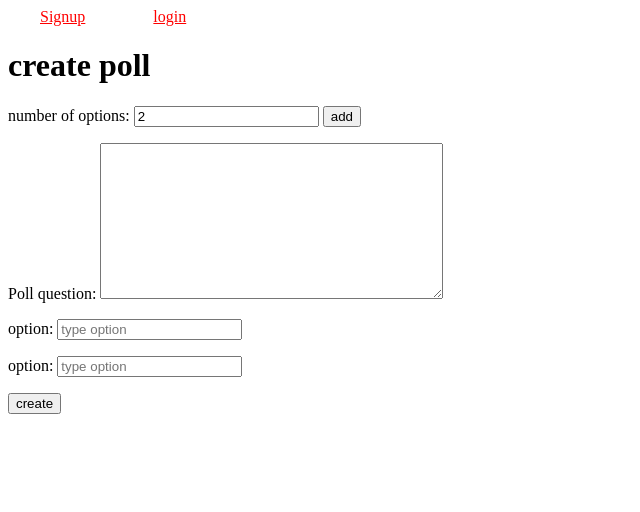
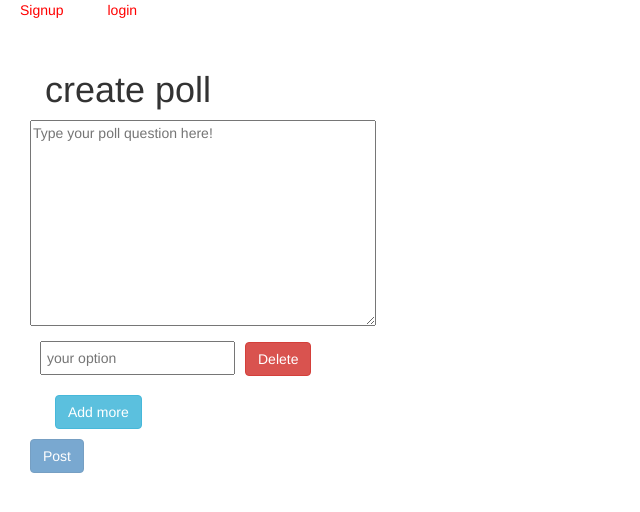
Before and after one commit to Mario-Vishal/POll-Django, a Django app: page /createpoll in a window 1280 px wide. Shown: the top 512 px of the page, without its empty margins (0-640 px from the left). Run offline with Django 3.2, Linux system fonts and the light colour scheme; some libraries are stand-ins or nearby versions.

Commit message:
added multiformset

```diff
--- a/poll/forms.py
+++ b/poll/forms.py
@@ -5,25 +5,34 @@ from django import forms
 from django.contrib.auth.models import User
 from django.contrib.auth.forms import UserCreationForm
 
-class PollForm(ModelForm):
+class PollForm(forms.ModelForm):
+    poll_question = forms.CharField(widget=forms.Textarea(attrs={
+        'placeholder':'Type your poll question here!',
+        'class':'poll-section row'
+        }), label='')
+    class Meta:
+        model = Poll
+
+        fields = [
+            'poll_question'
+        ]
+
+
+class OptionsForm(forms.ModelForm):
+
+    name = forms.CharField(label='',widget=forms.TextInput(attrs={
+    'class':'option-form',
+    'placeholder':'your option',
+    'required':True}))
 
     class Meta:
 
-        model = Poll
+        model = Options
 
-        fields = ['poll_question','option_number']
+        fields = [
+            'name'
+        ]
 
-
-class OptionsForm(forms.Form):
-
-    name = forms.CharField(
-        label = "option",
-        widget = forms.TextInput(attrs={
-            'placeholder':'type option',
-            'required':True,
-            'class':'option-form'
-        })
-    )
 
 class SignUpForm(UserCreationForm):
 
@@ -45,4 +54,4 @@ class SignUpForm(UserCreationForm):
 
 
 
-# OptionsFormset = formset_factory(OptionsForm,extra=2)
+OptionsFormset = formset_factory(OptionsForm,extra=1)
--- a/poll/templates/poll/base.html
+++ b/poll/templates/poll/base.html
@@ -5,6 +5,7 @@
     <meta charset="UTF-8">
     <meta name="viewport" content="width=device-width, initial-scale=1.0">
     <title>Document</title>
+    <link rel="stylesheet" href="https://maxcdn.bootstrapcdn.com/bootstrap/3.3.7/css/bootstrap.min.css" integrity="sha384-BVYiiSIFeK1dGmJRAkycuHAHRg32OmUcww7on3RYdg4Va+PmSTsz/K68vbdEjh4u" crossorigin="anonymous">
     <link rel="stylesheet" href="{% static 'css/home.css' %}">
 </head>
 <body>
@@ -26,5 +27,12 @@
 
     {% endblock %}
 
+
 </body>
+<script
+  src="https://code.jquery.com/jquery-3.5.1.slim.js"
+  integrity="sha256-DrT5NfxfbHvMHux31Lkhxg42LY6of8TaYyK50jnxRnM="
+  crossorigin="anonymous"></script>
+  <script src="{% static 'js/app.js' %}"></script>
+  <script src="https://maxcdn.bootstrapcdn.com/bootstrap/3.3.7/js/bootstrap.min.js" integrity="sha384-Tc5IQib027qvyjSMfHjOMaLkfuWVxZxUPnCJA7l2mCWNIpG9mGCD8wGNIcPD7Txa" crossorigin="anonymous"></script>
 </html>
--- a/poll/templates/poll/createpoll.html
+++ b/poll/templates/poll/createpoll.html
@@ -9,34 +9,57 @@
     <title>Document</title>
 </head>
 <body>
-    <h1>create poll</h1>
 
-    {% if error %}
-    <h2>{{error}}</h2>
-    {% endif %}
-    <form action="" method="POST" id="poll-create">
 
-        {% csrf_token %}
-        <!-- {{form.as_p}} -->
-        <p>
-            <label for="id_option_number">number of options:</label>
-            <input type="number" name="option_number" value="2" required="" id="id_option_number" min="2">
-            <button name="btn-add" id="btn-add" onclick="this.form.submit()">add</button>
+    <div class="create-field container">
+        <h1>create poll</h1>
+        {% if error %}
+        <div class="">
+            <h3>{{error}}</h3>
+        </div>
 
-        </p>
+        {% endif %}
+        <form action="" method="post">
+            {% csrf_token %}
+            {{formset.management_form}}
+            {{form}}
 
-        <label for="id_poll_question">Poll question:</label>
-        <textarea name="poll_question" cols="40" rows="10" required="" id="id_poll_question"></textarea>
+        <div class="row form-row spacer input-group ">
 
-        <div id="dynamic-form">
-            {{form1.as_p}}
+
+            {% for form_data in formset %}
+
+            {{form_data.name}}
+
+            <button class="remove-form-row btn btn-danger" id="{{formset.prefix}}">Delete</button>
+            {% endfor %}
+            <br>
+
         </div>
 
 
-        <button type="submit">create</button>
+    <div class="row add-more-btn">
+        <button class="add-form-row btn btn-info " id="{{formset.prefix}}" type="button">Add more</button>
+
+    </div>
+
+    <div class="row">
+
+        <button type="submit" class="postBtn-custom btn btn-primary">Post</button>
+
+    </div>
+</div>
+
+        </form>
 
 
-    </form>
+
 </body>
+<script
+  src="https://code.jquery.com/jquery-3.5.1.slim.js"
+  integrity="sha256-DrT5NfxfbHvMHux31Lkhxg42LY6of8TaYyK50jnxRnM="
+  crossorigin="anonymous"></script>
+
+  <script src="{% static 'js/app.js' %}"></script>
 </html>
 {% endblock %}
--- a/poll/views.py
+++ b/poll/views.py
@@ -1,6 +1,6 @@
 from django.shortcuts import render, HttpResponse, redirect, get_object_or_404,HttpResponseRedirect
 from .models import Options, Poll, PollVoted
-from django.forms import formset_factory
+from django.forms import inlineformset_factory
 
 #auth
 from django.contrib.auth.models import User
@@ -12,7 +12,7 @@ from django.core.validators import validate_email
 from django.core.exceptions import ValidationError
 
 #custom forms
-from .forms import PollForm,OptionsForm, SignUpForm
+from .forms import PollForm,OptionsForm, SignUpForm,OptionsFormset
 
 import re
 
@@ -94,7 +94,6 @@ def polldetail(request,poll_pk):
 
     if request.method == "POST":
 
-
         display=False
 
         poll = Poll.objects.get(pk=poll_pk)
@@ -105,9 +104,6 @@ def polldetail(request,poll_pk):
             total = calTotal(options)
 
             return render(request,"poll/polldetail.html",{'poll':poll,'options':options,'display':display,'total':total})
-
-
-
 
         selected_option =  request.POST.get('vote-option')
         if selected_option:
@@ -128,13 +124,14 @@ def polldetail(request,poll_pk):
         options = Options.objects.filter(poll_id=poll_pk)
         total=calTotal(options)
 
-
-
         return render(request,"poll/polldetail.html",{'poll':poll,'options':options,'display':display,'total':total})
 
     else:
-
-        return redirect('home')
+        display=False
+        poll = Poll.objects.get(pk=poll_pk)
+        options = Options.objects.filter(poll_id=poll_pk)
+        total=calTotal(options)
+        return render(request,"poll/polldetail.html",{'poll':poll,'options':options,'display':display,'total':total})
 
 def calTotal(options):
     total=0
@@ -158,42 +155,36 @@ def hasVoted(pk,user):
 
 
 def createpoll(request):
-    OptionsFormset = formset_factory(OptionsForm,extra=2)
-    error=''
+
+
+    if request.method=="GET":
+        formset = OptionsFormset(request.GET or None)
 
     if request.method=="POST":
 
-        val = int(request.POST.get('option_number'))
-        print(val)
-        forms = OptionsFormset(request.POST)
 
+        formset = OptionsFormset(request.POST)
+        if not len(formset)>=2:
+            error="should have atleast 2 options"
 
-        pollQuestion = request.POST.get('poll_question')
-        if ifFormPost(forms) and  pollQuestion:
+            return render(request,"poll/createpoll.html",{'form':PollForm(),'formset':formset,'error':error})
 
-            poll = Poll.objects.create(poll_question=pollQuestion,option_number=val,user=request.user)
-
-            for form in forms:
-                name = form.cleaned_data.get('name')
-                votes=0
-                options = Options(poll_id = poll,name=name,votes=votes)
-                options.save()
+        poll = Poll.objects.create(user=request.user)
+        if formset.is_valid():
+            q = request.POST.get('poll_question')
+            poll.poll_question = q
+            poll.option_number = len(formset)
             poll.save()
 
-            return redirect('home')
+            for form in formset:
 
-        else:
-            if val<=7 and val>=2:
+                name = form.cleaned_data.get('name');
+                op = Options(poll_id=poll,name=name)
+                op.save()
 
-                OptionsFormset = formset_factory(OptionsForm,extra=val)
-            else:
-                error="minimum of 2 options and maximum of 7 options are allowed"
+            return redirect('polldetail',poll.id)
 
-
-            return render(request,"poll/createpoll.html",{'form':PollForm(),'form1':OptionsFormset(),'error':error})
-        # return HttpResponseRedirect(request.path_info)
-
-    return render(request,"poll/createpoll.html",{'form':PollForm(),'form1':OptionsFormset()})
+    return render(request,"poll/createpoll.html",{'form':PollForm(),'formset':formset})
 
 
 def ifFormPost(forms):
@@ -220,5 +211,12 @@ def yourpolls(request):
 
     user_polls = Poll.objects.filter(user = request.user).all()
 
+    return render(request,'poll/yourpolls.html',{'polls':user_polls})
 
-    return render(request,'poll/yourpolls.html',{'polls':user_polls})
+
+def deletepoll(request,poll_pk):
+
+    poll = get_object_or_404(Poll,pk=poll_pk,user = request.user)
+    poll.delete()
+
+    return redirect('yourpolls')
--- a/pollapp/urls.py
+++ b/pollapp/urls.py
@@ -25,7 +25,9 @@ urlpatterns = [
     path('signupuser',views.signupuser,name="signupuser"),
     path('loginuser',views.loginuser,name="loginuser"),
     path('logoutuser',views.logoutuser,name="logoutuser"),
-    path('yourpolls',views.yourpolls,name="yourpolls")
+    path('yourpolls',views.yourpolls,name="yourpolls"),
+    path('deletepoll/<int:poll_pk>',views.deletepoll,name="deletepoll"),
+
 ]
 
 
--- a/static/css/home.css
+++ b/static/css/home.css
@@ -1,3 +1,7 @@
+body {
+    position: relative;
+}
+
 .poll-card {
 
 
@@ -19,7 +23,75 @@
 
 }
 
+.border-style {
+    border: 1px solid gray;
+    padding: 1.5rem;
+    width: 40%;
+    margin: 1rem;
+}
+
 a {
     margin: 2rem;
     color: red;
 }
+
+.ct-btn {
+    margin: 0.5rem;
+}
+
+.create-field{
+    margin: 3rem;
+
+}
+
+.poll-home-detail {
+    display: flex;
+    justify-content: space-between;
+}
+
+.option-form {
+    margin: 1rem;
+    padding: 0.5rem;
+}
+
+
+
+.add-more-btn {
+
+    margin: 1rem;
+
+}
+
+.poll-option-detail {
+    display: flex;
+    border: 1px solid black;
+    padding: 1rem;
+    margin: 1rem;
+    border-radius: 0.3rem;
+
+    justify-content: center;
+}
+
+.radio-div {
+    text-align: center;
+    display: block;
+    border: 1px solid black;
+    border-radius: 0.3rem;
+    font-size: large;
+    margin: 0.5rem;
+    padding: 10px;
+}
+
+.radio-div > input {
+    visibility: hidden;
+    position: absolute;
+}
+
+.radio-div > input + div {
+    cursor: pointer;
+}
+
+.radio-div > input:checked + div {
+    background-color: rgb(28, 247, 174);
+    border: 1px solid rgb(0, 133, 0);
+}
```
Also changed, not shown: poll/templates/poll/home.html (+22 -8 lines), poll/templates/poll/polldetail.html (+20 -10 lines), poll/templates/poll/yourpolls.html (+37 -3 lines), static/js/app.js (added, +88 -0 lines).
